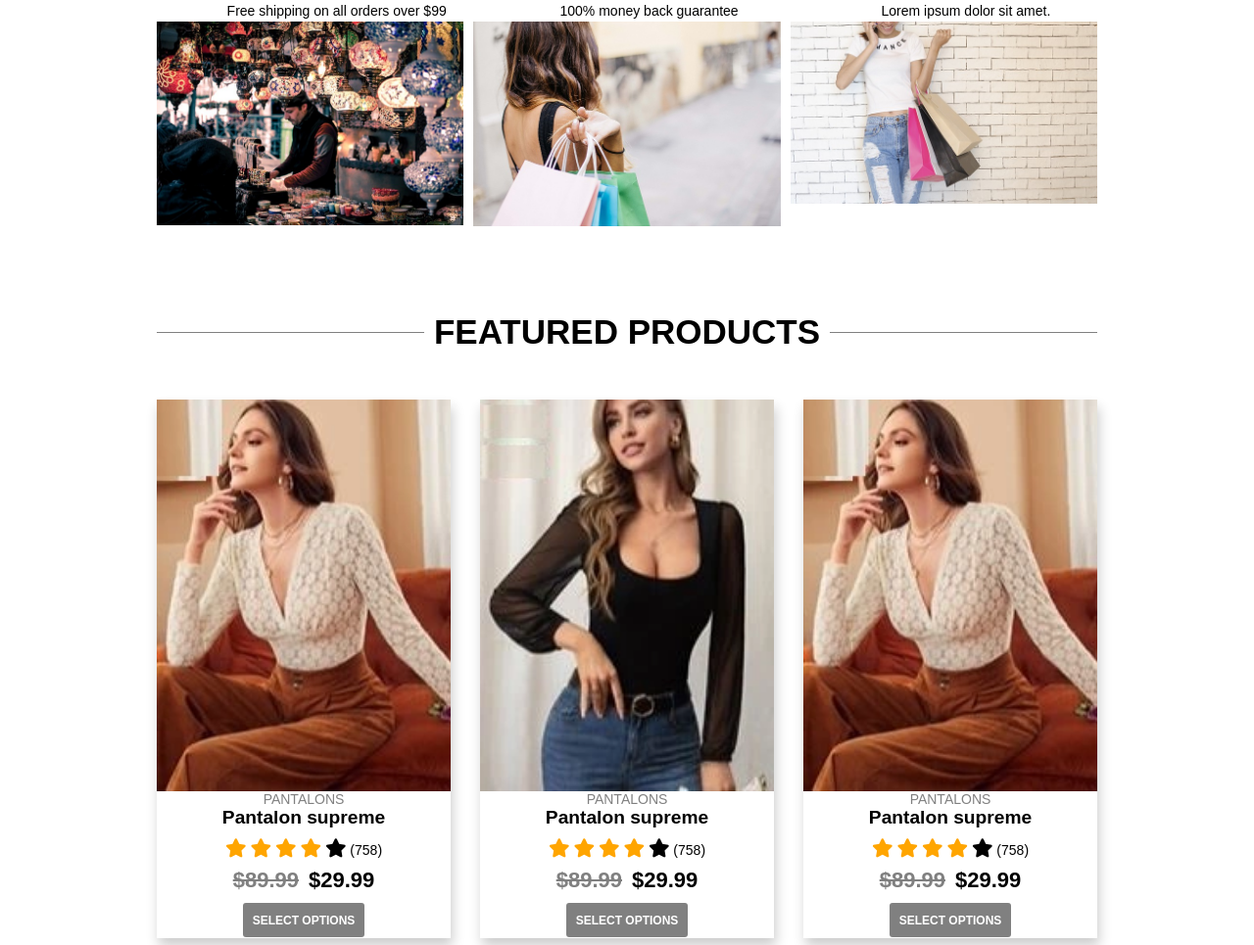
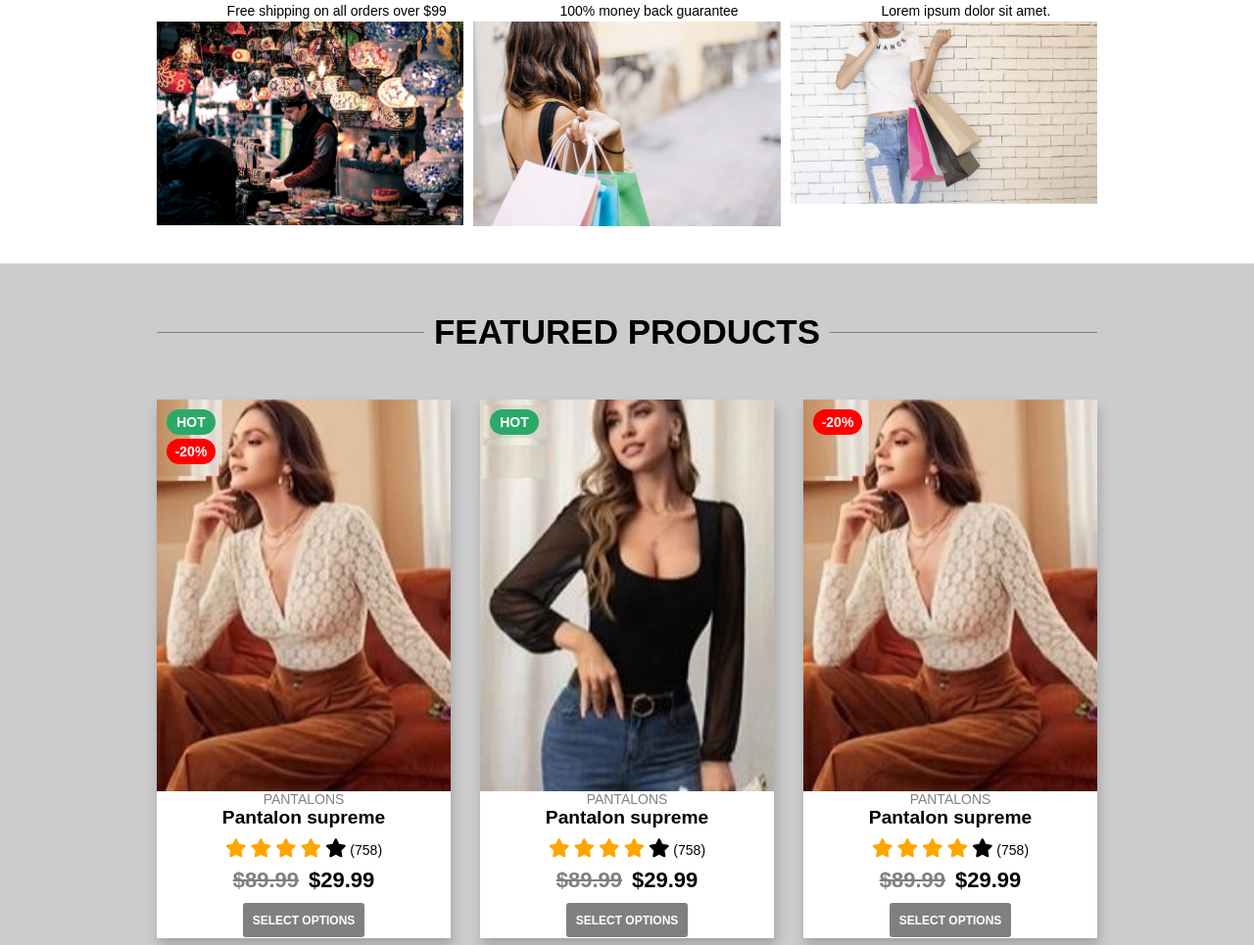
Before and after one commit to fabienmacip/jstore-udemy, a plain HTML site: page index.html in a window 1280 px wide. Shown: the part 901-1866 px from the top of the page at 98% size. Drawn offline with nearby package versions, Linux system fonts and the light colour scheme.

Commit message:
FEATURED PRODUCTS - Badges

```diff
--- a/assets/css/color.css
+++ b/assets/css/color.css
@@ -4,4 +4,6 @@
   --main-color-black: #1d1d1d;
   --main-color-gray: gray;
   --main-color-orange: orange;
+  --main-color-danger: red;
+  --main-color-success: #2ba968;
 }
--- a/assets/css/components/product.css
+++ b/assets/css/components/product.css
@@ -6,6 +6,16 @@
   width: 300px;
   margin-bottom: 30px;
   text-align: center;
+  background-color: var(--main-color-white);
+}
+
+.product-item:hover {
+  cursor: pointer;
+  transform: scale(1.1);
+  -webkit-transform: scale(1.1);
+  -moz-transform: scale(1.1);
+  -ms-transform: scale(1.1);
+  -o-transform: scale(1.1);
 }
 
 .product-item .product-image {
@@ -56,6 +66,37 @@
   background-color: var(--main-color);
 }
 
+span.badge {
+  left: 10px;
+  display: block;
+  width: 40px;
+  padding: 5px;
+  font-weight: bold;
+  color: var(--main-color-white);
+  text-transform: uppercase;
+
+  border-radius: 20px;
+  -webkit-border-radius: 20px;
+  -moz-border-radius: 20px;
+  -ms-border-radius: 20px;
+  -o-border-radius: 20px;
+}
+
+span.badge:nth-child(2) {
+  top: 10px;
+}
+
+span.badge:nth-child(3) {
+  top: 40px;
+}
+
+span.badge.sold {
+  background-color: var(--main-color-danger);
+}
+
+span.badge.hot {
+  background-color: var(--main-color-success);
+}
 
 @media screen and (max-width: 1200px) {
 
--- a/assets/css/styles.css
+++ b/assets/css/styles.css
@@ -14,6 +14,10 @@ i:hover {
   margin: 30px 0;
 }
 
+.bg-gray {
+  background-color: #ccc;
+}
+
 .pages {
   height: 200vh;
 }
--- a/index.html
+++ b/index.html
@@ -343,7 +343,7 @@
     </div>
   </section>
 
-  <section class="featured-products-container py-30">
+  <section class="featured-products-container py-30 bg-gray">
     <div class="container">
       <div class="featured-products">
         <div class="section-title">
@@ -351,8 +351,10 @@
         </div>
         <div class="products-list flex wrap jcsb gap-10">
           <div class="product-item box">
-            <div class="product-image">
+            <div class="product-image relative">
               <img src="assets/images/product/featured/pf1.webp" alt="1">
+              <span class="badge hot absolute">hot</span>
+              <span class="badge sold absolute">-20%</span>
             </div>
             <div class="product-details">
               <div class="product-category">Pantalons</div>
@@ -380,8 +382,9 @@
             </div>
           </div>
           <div class="product-item box">
-            <div class="product-image">
+            <div class="product-image relative">
               <img src="assets/images/product/featured/pf2.webp" alt="2">
+              <span class="badge hot absolute">hot</span>
             </div>
             <div class="product-details">
               <div class="product-category">Pantalons</div>
@@ -409,8 +412,9 @@
             </div>
           </div>
           <div class="product-item box">
-            <div class="product-image">
+            <div class="product-image relative">
               <img src="assets/images/product/featured/pf1.webp" alt="1">
+              <span class="badge sold absolute">-20%</span>
             </div>
             <div class="product-details">
               <div class="product-category">Pantalons</div>
```
